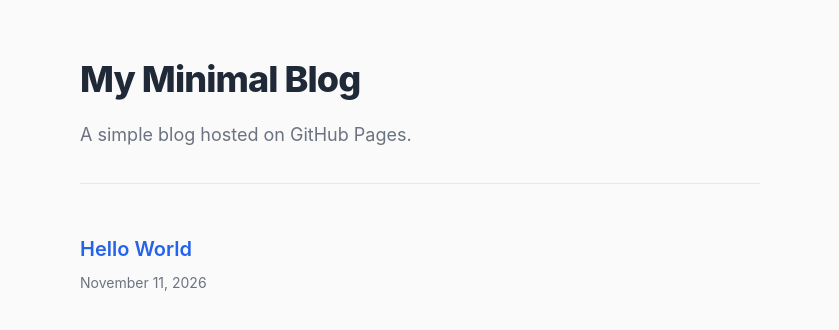
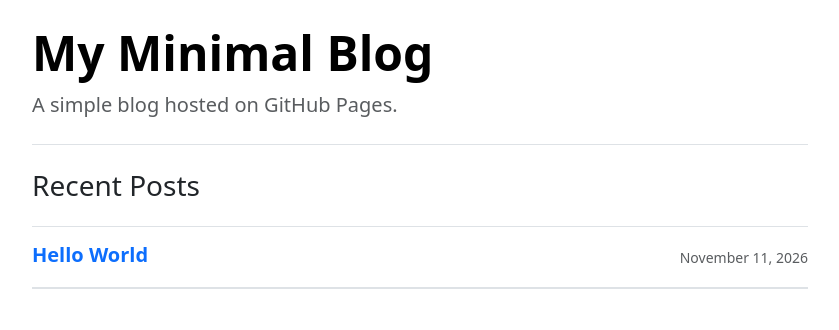
Before and after one commit to RHatDev/rhatdev.github.io, a Jekyll site: the page built from index.html, in a window 1280 px wide. Shown: the top 330 px of the page, without its empty margins (220-1059 px from the left). Built offline with Jekyll 4.4.1, drawn with Linux system fonts in a browser that asks for light colours.

Commit message:
update style

```diff
--- a/_layouts/default.html
+++ b/_layouts/default.html
@@ -1,71 +1,28 @@
 <!DOCTYPE html>
-<html lang="en">
+<html lang="en" data-bs-theme="auto">
 <head>
     <meta charset="UTF-8">
     <meta name="viewport" content="width=device-width, initial-scale=1.0">
     <title>{{ page.title | default: site.title }}</title>
-    <style>
-        /* Modern CSS Variables with Dark Mode Support */
-        :root {
-            --bg-color: #fafafa;
-            --text-color: #1f2937;
-            --link-color: #2563eb;
-            --border-color: #e5e7eb;
-            --meta-color: #6b7280;
-        }
-        @media (prefers-color-scheme: dark) {
-            :root {
-                --bg-color: #111827;
-                --text-color: #f3f4f6;
-                --link-color: #60a5fa;
-                --border-color: #374151;
-                --meta-color: #9ca3af;
-            }
-        }
 
-        /* Typography & Layout */
-        body {
-            font-family: -apple-system, BlinkMacSystemFont, "Segoe UI", Roboto, Helvetica, Arial, sans-serif;
-            background-color: var(--bg-color);
-            color: var(--text-color);
-            max-width: 680px;
-            margin: 0 auto;
-            padding: 3rem 1.5rem;
-            line-height: 1.75;
-            transition: background-color 0.3s ease, color 0.3s ease;
-        }
-
-        /* Elements */
-        header {
-            border-bottom: 1px solid var(--border-color);
-            margin-bottom: 3rem;
-            padding-bottom: 2rem;
-        }
-        header h1 {
-            margin: 0 0 0.5rem 0;
-            font-size: 2.25rem;
-            font-weight: 800;
-            letter-spacing: -0.025em;
-        }
-        header p {
-            margin: 0;
-            color: var(--meta-color);
-            font-size: 1.125rem;
-        }
-        a {
-            color: var(--link-color);
-            text-decoration: none;
-        }
-        a:hover { text-decoration: underline; }
-    </style>
+    <!-- Bootstrap 5 CSS -->
+    <link href="https://cdn.jsdelivr.net/npm/bootstrap@5.3.3/dist/css/bootstrap.min.css" rel="stylesheet">
 </head>
 <body>
-    <header>
-        <h1><a href="{{ '/' | relative_url }}" style="color:inherit;">{{ site.title }}</a></h1>
-        <p>{{ site.description }}</p>
-    </header>
-    <main>
-        {{ content }}
-    </main>
+    <div class="container" style="max-width: 800px;">
+        <header class="py-4 mb-4 border-bottom">
+            <h1 class="display-5 fw-bold">
+                <a href="{{ '/' | relative_url }}" class="text-decoration-none text-body-emphasis">{{ site.title }}</a>
+            </h1>
+            <p class="fs-5 text-body-secondary mb-0">{{ site.description }}</p>
+        </header>
+
+        <main>
+            {{ content }}
+        </main>
+    </div>
+
+    <!-- Bootstrap 5 JS Bundle (Optional, for interactive components) -->
+    <script src="https://cdn.jsdelivr.net/npm/bootstrap@5.3.3/dist/js/bootstrap.bundle.min.js"></script>
 </body>
 </html>
--- a/index.html
+++ b/index.html
@@ -3,19 +3,15 @@ layout: default
 title: Home
 ---
 
-<style>
-    /* Scoped styles for the homepage feed */
-    .post-list { list-style: none; padding: 0; margin: 0; }
-    .post-item { margin-bottom: 2rem; }
-    .post-title { font-size: 1.25rem; font-weight: 600; display: block; margin-bottom: 0.25rem; }
-    .post-meta { color: var(--meta-color); font-size: 0.875rem; display: block; }
-</style>
+<h2 class="mb-4 fs-3">Recent Posts</h2>
 
-<ul class="post-list">
+<div class="list-group list-group-flush border-top border-bottom">
   {% for post in site.posts %}
-    <li class="post-item">
-      <a class="post-title" href="{{ post.url | relative_url }}">{{ post.title }}</a>
-      <time class="post-meta">{{ post.date | date: "%B %d, %Y" }}</time>
-    </li>
+    <a href="{{ post.url | relative_url }}" class="list-group-item list-group-item-action py-3 px-0 border-0 border-bottom">
+      <div class="d-flex w-100 justify-content-between align-items-center">
+        <h5 class="mb-1 fw-semibold text-primary">{{ post.title }}</h5>
+        <small class="text-body-secondary">{{ post.date | date: "%B %d, %Y" }}</small>
+      </div>
+    </a>
   {% endfor %}
-</ul>
+</div>
```
